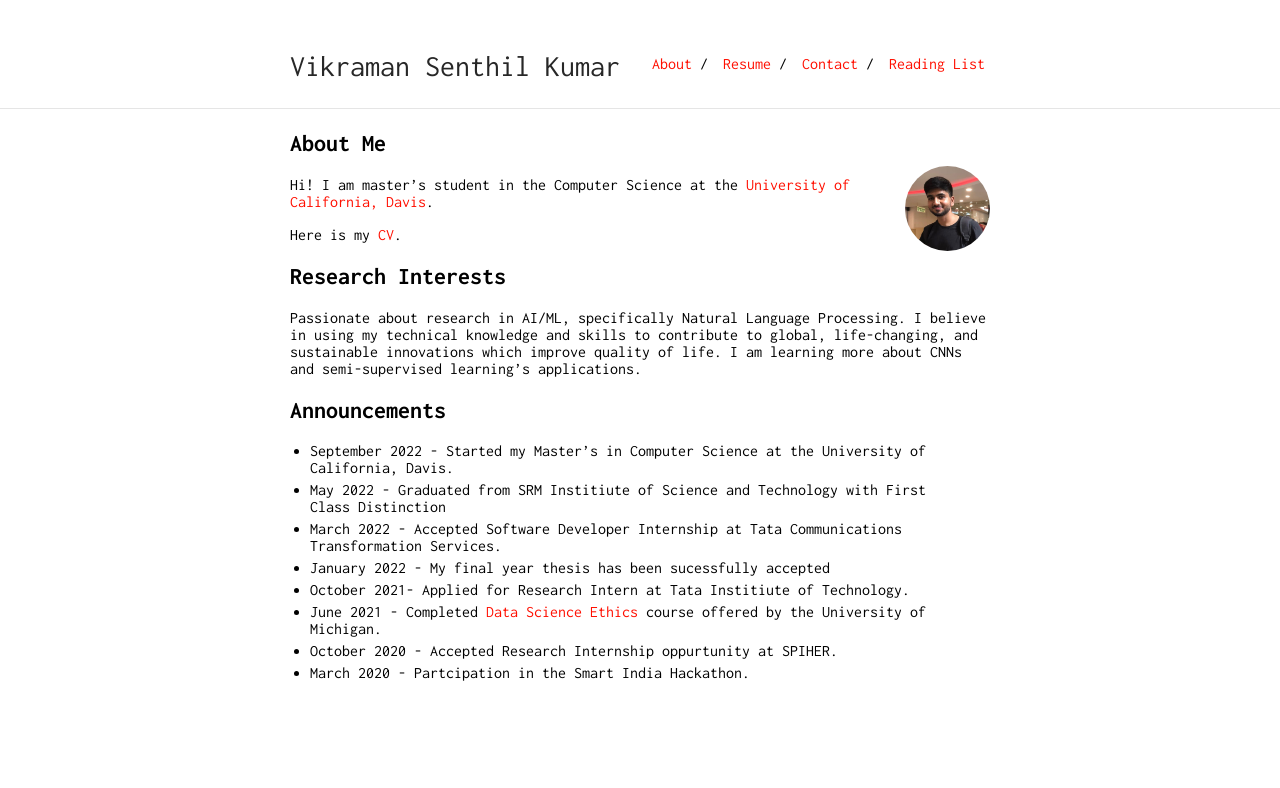
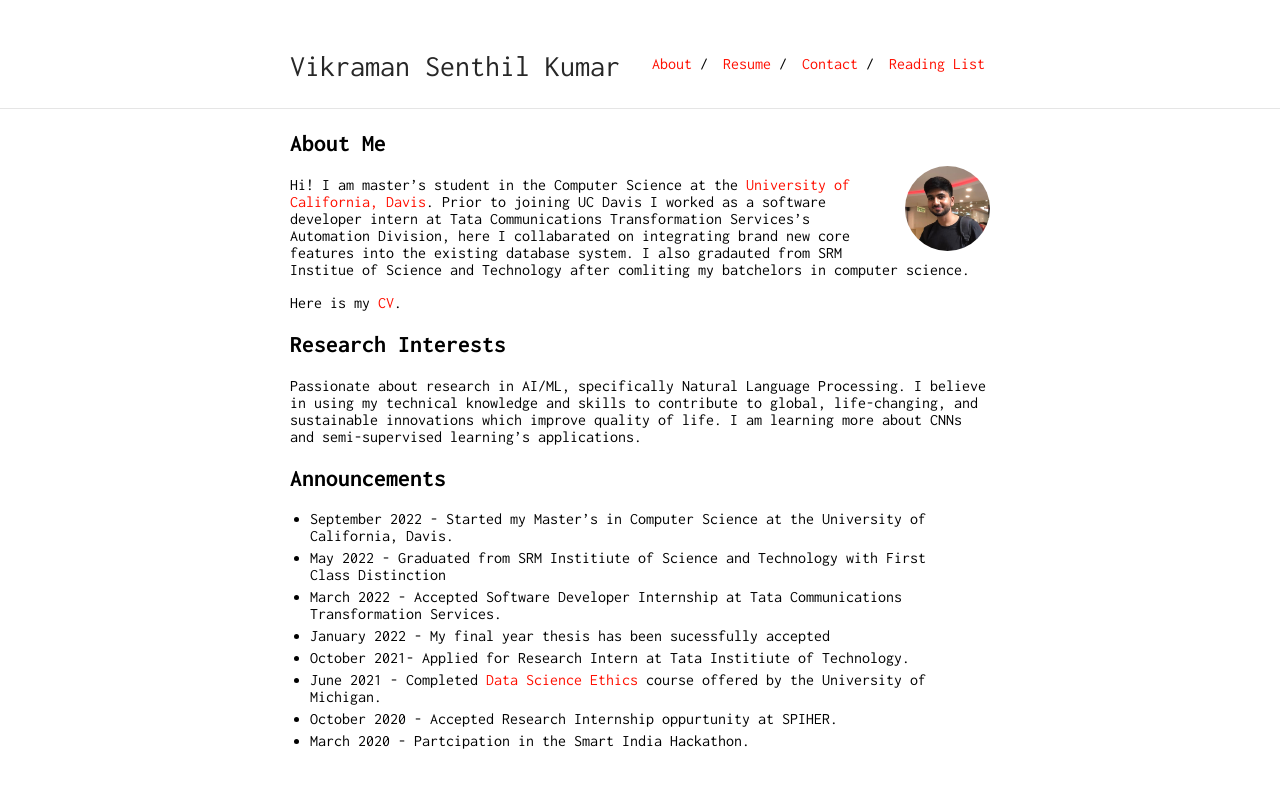
Before and after one commit to Vikramansen/vikramansen.github.io, a Jekyll site: the page built from index.md, in a window 1280 px wide. Shown: the top 788 px of the page. Built offline with Jekyll 4.4.1, drawn with Linux system fonts in a browser that asks for light colours; our own code applies the rules of GitHub Pages for plain Markdown files.

Commit message:
Update index.md

```diff
--- a/index.md
+++ b/index.md
@@ -7,6 +7,7 @@ layout: default
 <img class="profile-picture" src="website_image.jpg">
 
 Hi! I am master's student in the Computer Science at the [University of California, Davis]( https://www.ucdavis.edu).
+Prior to joining UC Davis I worked as a software developer intern at Tata Communications Transformation Services's Automation Division, here I collabarated on integrating brand new core features into the existing database system. I also gradauted from SRM Institue of Science and Technology after comliting my batchelors in computer science.
 
 Here is my [CV](https://vikramansen.github.io/resume.pdf).
 
```
